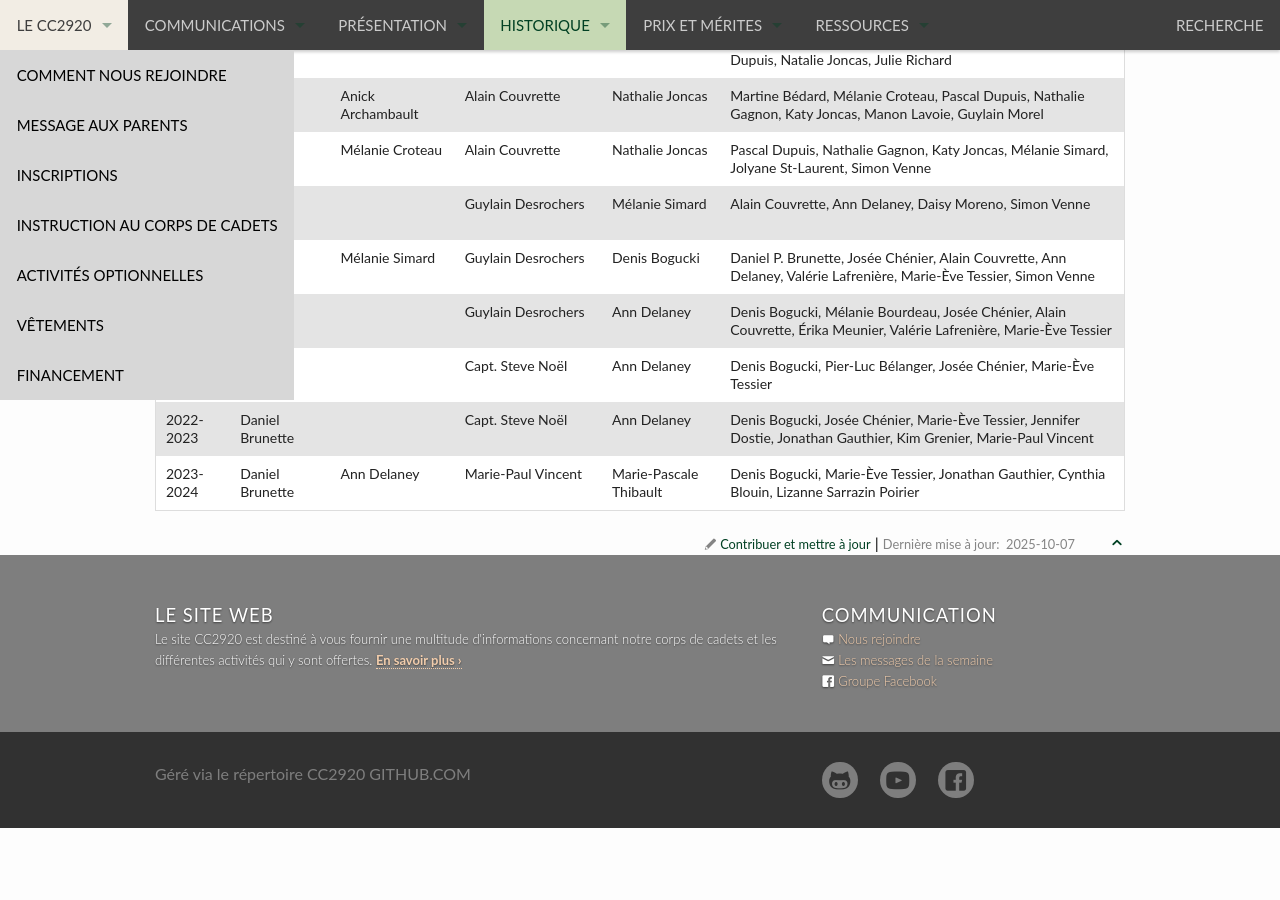
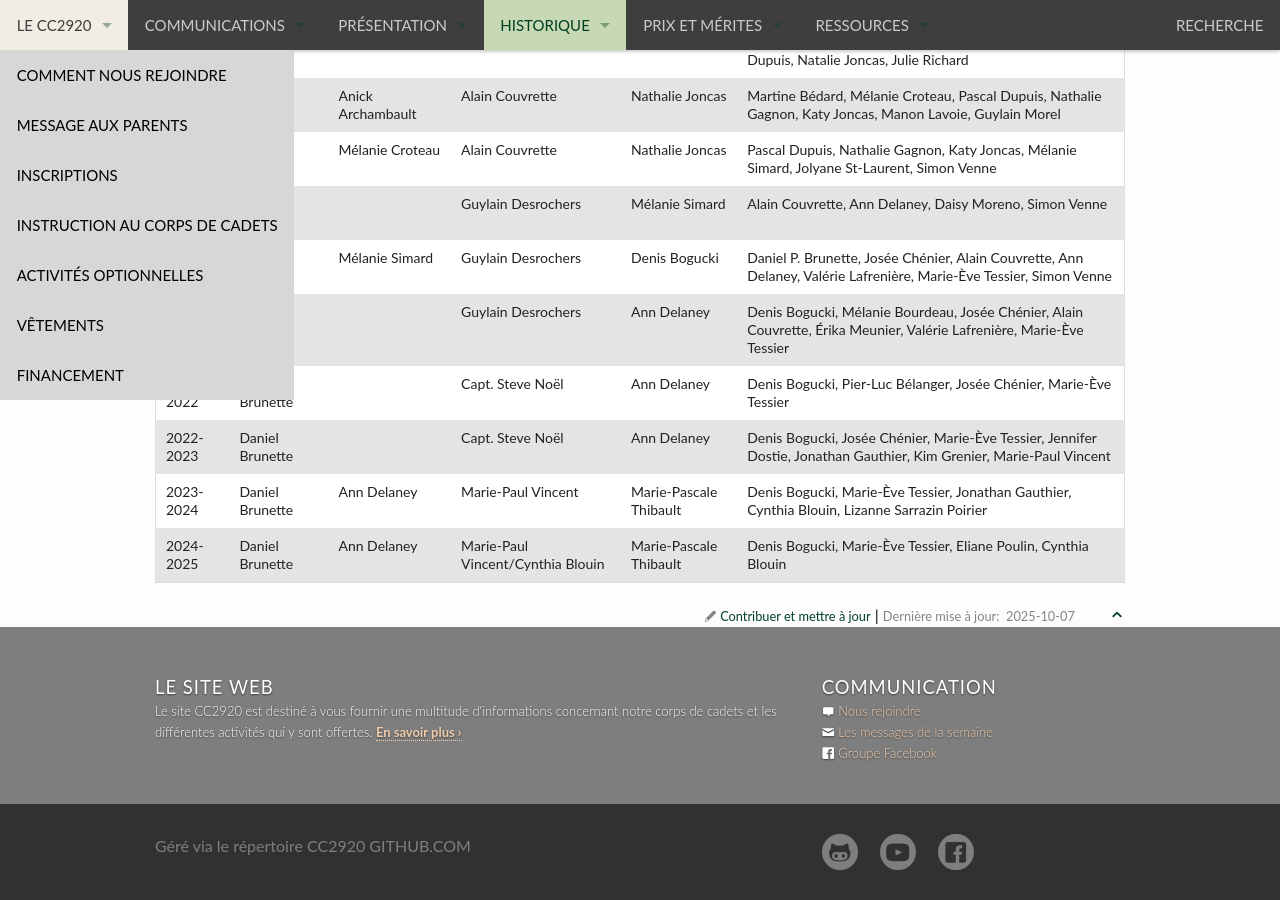
Before and after one commit to CC2920/web, a Jekyll site: the page built from _historique/comite-soutien.md, in a window 1280 px wide and 900 px high, scrolled down 2671 px. Built offline with Jekyll 4.4.1, drawn with Linux system fonts in a browser that asks for light colours; before the commit the page ends 3499 px from its top, so only the background shows below that.

Commit message:
Update comite-soutien.md

```diff
--- a/_historique/comite-soutien.md
+++ b/_historique/comite-soutien.md
@@ -66,3 +66,4 @@ En septembre 2010, on comptait cinq membres du comité de soutien et quatre bén
 | 2021-2022 | Daniel Brunette |     | Capt. Steve Noël | Ann Delaney | Denis Bogucki, Pier-Luc Bélanger, Josée Chénier, Marie-Ève Tessier |
 | 2022-2023 | Daniel Brunette |     | Capt. Steve Noël | Ann Delaney | Denis Bogucki, Josée Chénier, Marie-Ève Tessier, Jennifer Dostie, Jonathan Gauthier, Kim Grenier, Marie-Paul Vincent |
 | 2023-2024 | Daniel Brunette | Ann Delaney | Marie-Paul Vincent | Marie-Pascale Thibault | Denis Bogucki, Marie-Ève Tessier, Jonathan Gauthier, Cynthia Blouin, Lizanne Sarrazin Poirier |
+| 2024-2025 | Daniel Brunette | Ann Delaney | Marie-Paul Vincent/Cynthia Blouin | Marie-Pascale Thibault | Denis Bogucki, Marie-Ève Tessier, Eliane Poulin, Cynthia Blouin |
```
